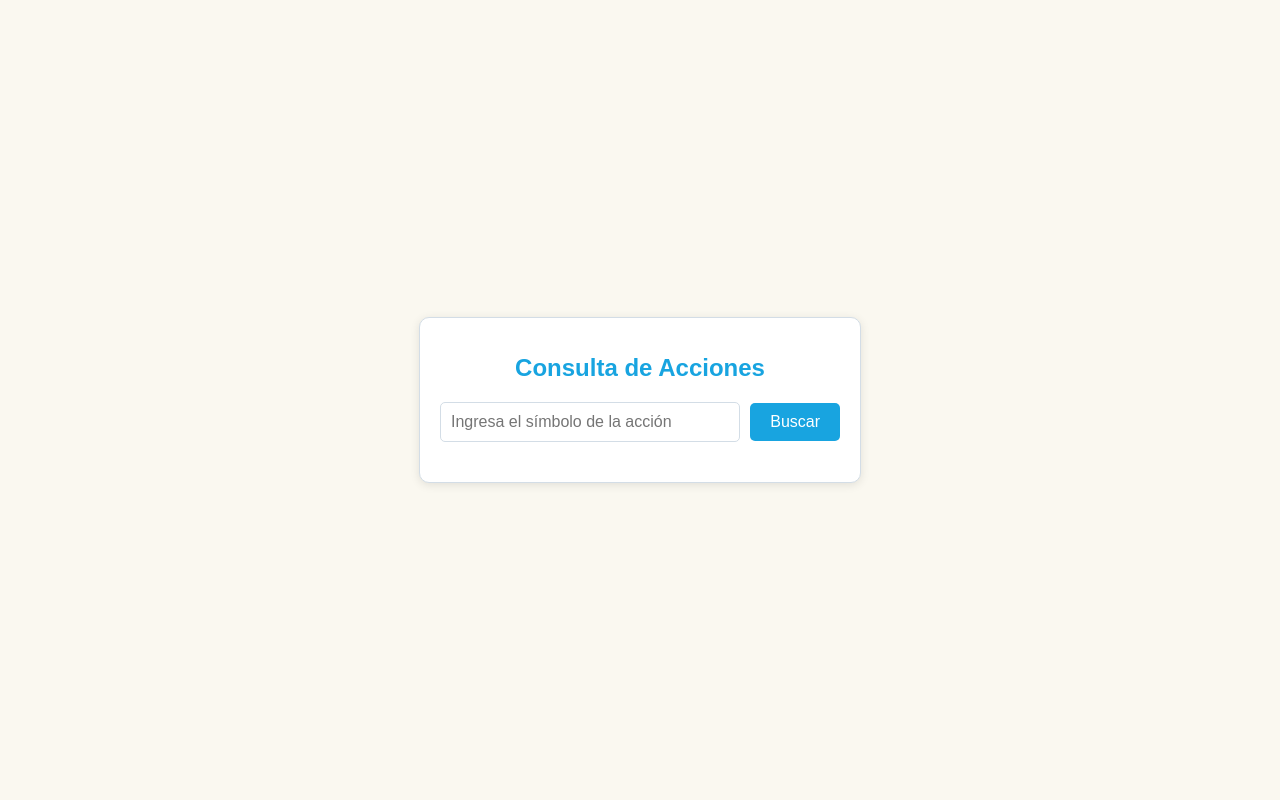
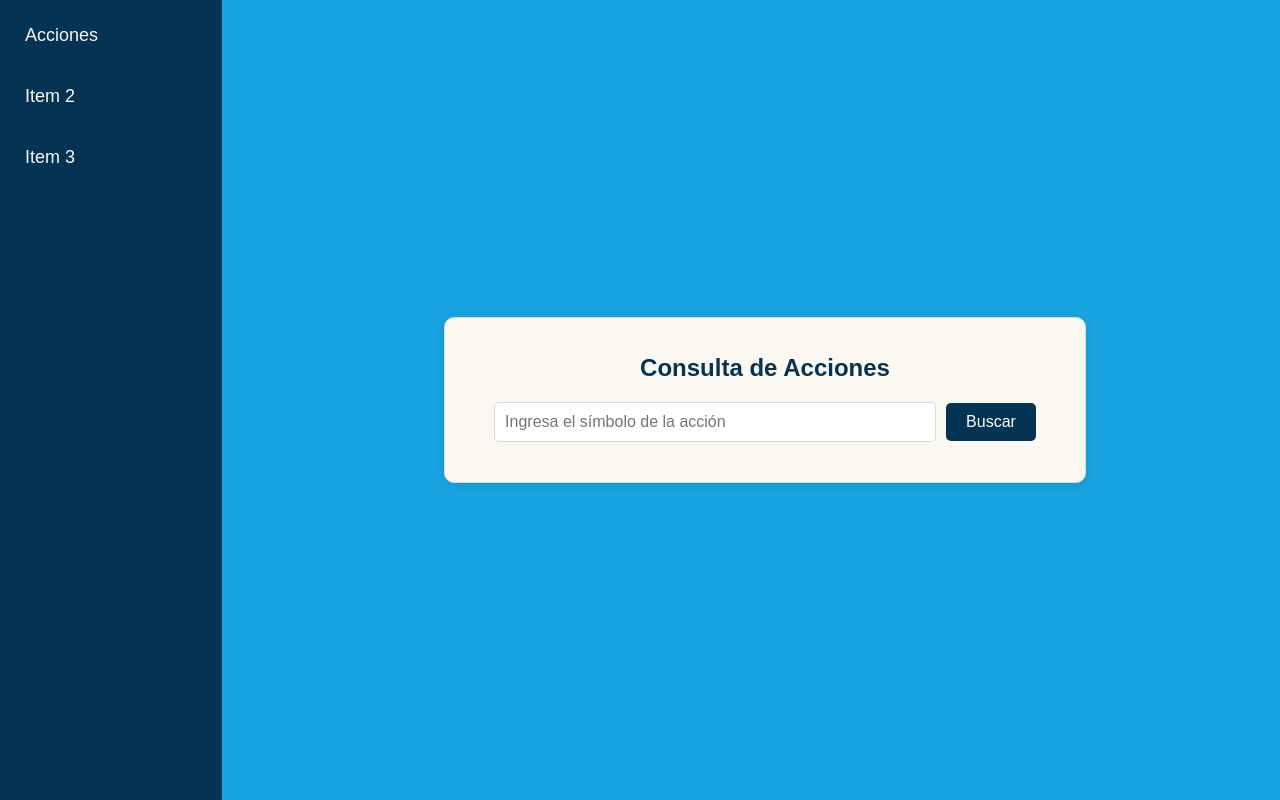
Before and after one commit to joaquinyab/FinanceApp, a website: page Acciones.html in a window 1280 px wide. Drawn offline with Linux system fonts and the light colour scheme.

Commit message:
mejorando estilos

```diff
--- a/Acciones.html
+++ b/Acciones.html
@@ -8,7 +8,14 @@
     <title>Stock Data</title>
 </head>
 <body>
+    <div class="menu">
+        <a href="Acciones.html">Acciones</a>
+        <a href="item2.html">Item 2</a>
+        <a href="item3.html">Item 3</a>
+    </div>
+
     <div class="container">
+        <div class="content">
             <h1>Consulta de Acciones</h1>
             <div class="input-group">
                 <input id="AccionInput" type="text" placeholder="Ingresa el símbolo de la acción">
@@ -19,5 +26,6 @@
                 <p id="PrecioAccion"></p>
             </div>
         </div>
+    </div>
 </body>
 </html>
--- a/ValorAcciones.js
+++ b/ValorAcciones.js
@@ -20,7 +20,7 @@ document.addEventListener('DOMContentLoaded', function () {
   });
 
   async function getStockData(symbol) {
-      let apiKey = 'ENR7DHK11BMNEW8O';
+      let apiKey = 'ETR7FHK13BMNRW8O';//ENR7DHK11BMNEW8O
       let url = `https://www.alphavantage.co/query?function=TIME_SERIES_INTRADAY&symbol=${symbol}&interval=1min&apikey=${apiKey}`;
 
       try {
--- a/stylesAcciones.css
+++ b/stylesAcciones.css
@@ -1,28 +1,67 @@
 body {
     font-family: Arial, sans-serif;
-    background-color: #FAF8F0;
+    background-color: #18A4E0;
     margin: 0;
     padding: 0;
     display: flex;
-    justify-content: center;
-    align-items: center;
     height: 100vh;
+    color: #FAF8F0;
+}
+
+.menu {
+    width: 15%;
+    background-color: #043353;
+    padding: 15px;
+    display: flex;
+    flex-direction: column;
+    align-items: flex-start;
+    position: fixed; /* Fijo a la izquierda */
+    top: 0;
+    bottom: 0;
+}
+
+.menu a {
+    color: #FAF8F0;
+    text-decoration: none;
+    margin-bottom: 20px;
+    font-size: 18px;
+    padding: 10px 10px;
+    border-radius: 5px;
+    transition: background-color 0.3s, color 0.3s;
+}
+
+.menu a:hover {
+    background-color: #18A4E0;
+    color: #043353;
+}
+
+.menu a.active {
+    background-color: #18A4E0;
+    color: #043353;
 }
 
 .container {
-    background: #FFFFFF;
+    flex: 1;
+    display: flex;
+    justify-content: center;
+    align-items: center;
+    margin-left: 250px; /* Espacio para el menú */
+}
+
+.content {
+    background: #FAF8F0;
     padding: 20px;
     border-radius: 10px;
     box-shadow: 0 2px 10px rgba(0, 0, 0, 0.1);
     text-align: center;
     width: 100%;
-    max-width: 400px;
+    max-width: 600px;
     border: 1px solid #D3DDE6;
 }
 
 h1 {
     font-size: 24px;
-    color: #18A4E0;
+    color: #043353;
     margin-bottom: 20px;
 }
 
@@ -46,15 +85,18 @@ h1 {
 #Buscar {
     padding: 10px 20px;
     font-size: 16px;
-    background-color: #18A4E0;
+    background-color: #043353;
     color: #FFFFFF;
     border: none;
     border-radius: 5px;
     cursor: pointer;
+    transition: background-color 0.3s, color 0.3s;
 }
 
 #Buscar:hover {
-    background-color: #043353;
+    background-color: #FAF8F0;
+    color: #043353;
+    border: 1px solid #043353;
 }
 
 .result {
@@ -68,5 +110,5 @@ h2 {
 
 p {
     font-size: 18px;
-    color: #555;
+    color: #043353;
 }
```
Lines whose indentation alone changed are shown as unchanged.
